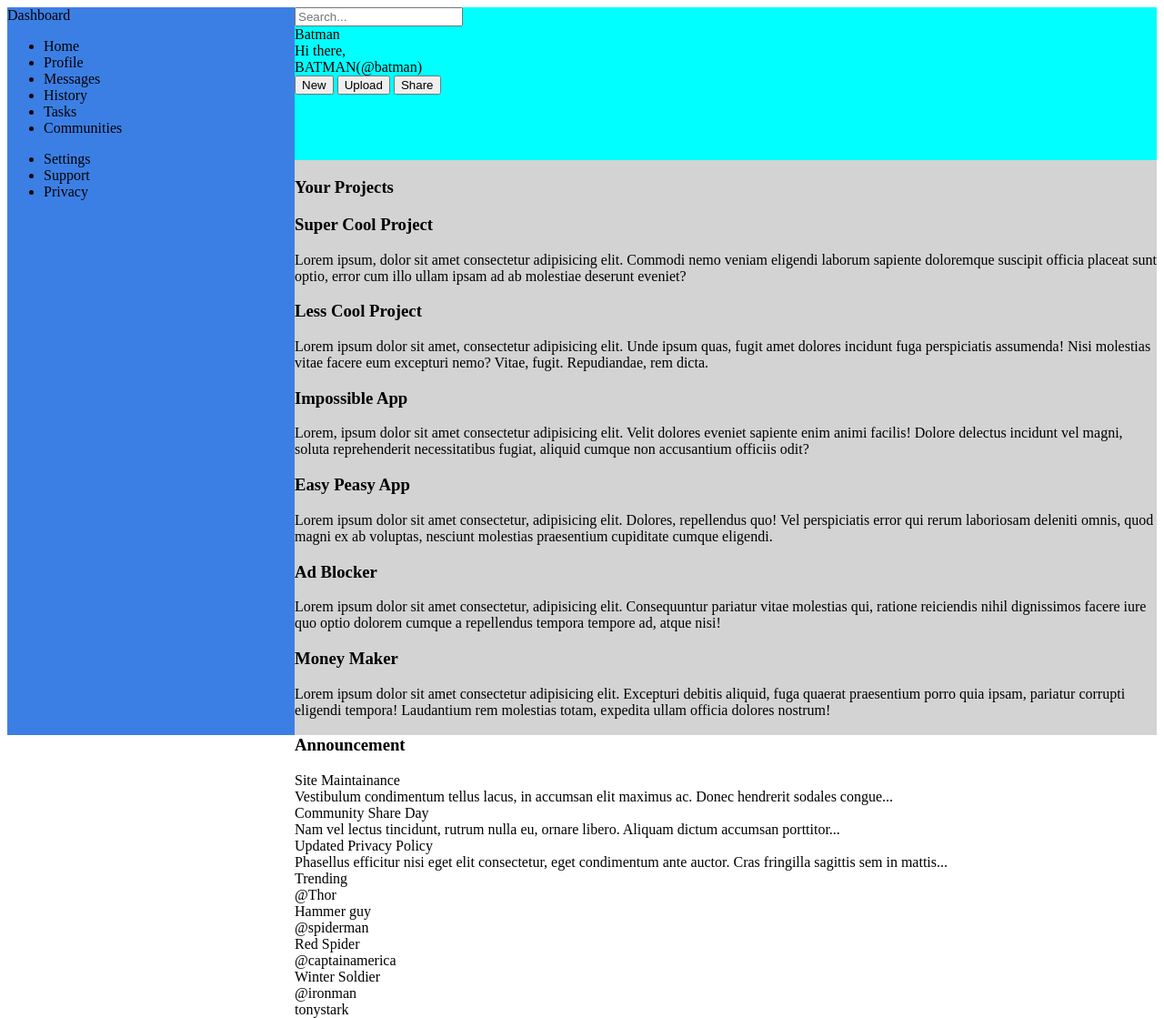
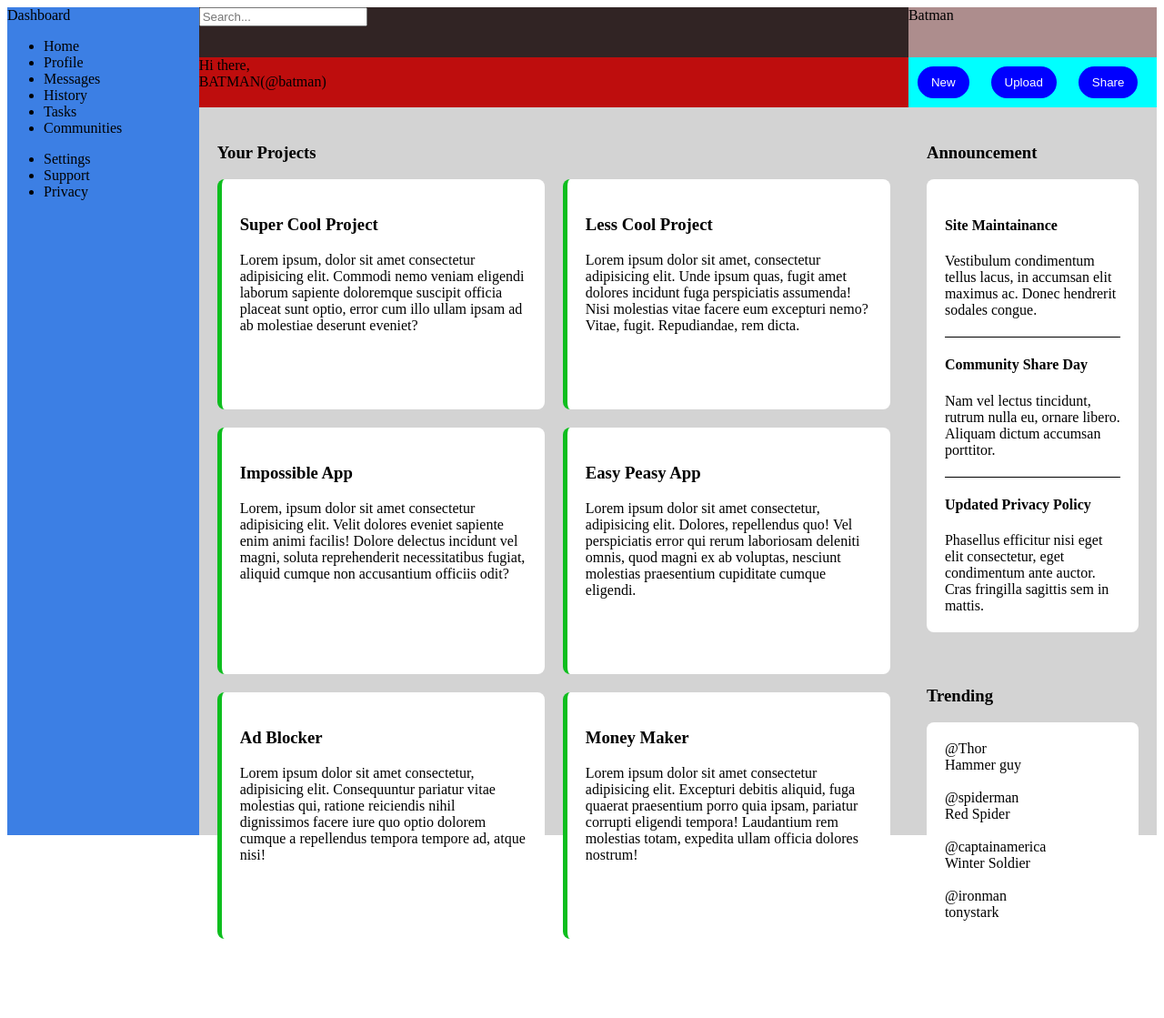
Before and after one commit to tamoreo/dashboard, a plain HTML site: page index.html in a window 1280 px wide. Shown: the whole page at 91% size. After the commit the page ends 1052 px from the top, so only its background shows below. Drawn offline with Linux system fonts and the light colour scheme.

Commit message:
add dashboard

```diff
--- a/index.html
+++ b/index.html
@@ -9,7 +9,7 @@
   <body>
     <div class="container">
       <header class="header">
-        <div class="searchbar">
+        <div class="search-bar">
             <input type="search" placeholder="Search..." />
          </div>
 
@@ -18,14 +18,13 @@
          </div>
 
         <div class="greet-user">
-            <div class="smltxt">Hi there,</div>
-            <div class="lrgtxt"> BATMAN(@batman)</div>
+            <div class="greeting">Hi there,</div><div class="username">BATMAN(@batman)</div>
         </div>
 
-        <div class="buttons" >
-          <button>New</button>
-          <button>Upload</button>
-          <button>Share</button>
+        <div class="buttons">
+          <button class="btn">New</button>
+          <button class="btn">Upload</button>
+          <button class="btn">Share</button>
         </div>
       </header>
 
@@ -50,7 +49,8 @@
       </sidebar>
       <main class="main-content">
         <div class="projects">
-          <div class="projects-head"><h3>Your Projects</h3></div>
+          <div><h3>Your Projects</h3></div>
+          <div class="items">
             <div class="item">
             <div><h3>Super Cool Project</h3></div>
             Lorem ipsum, dolor sit amet consectetur adipisicing elit. Commodi nemo veniam eligendi laborum sapiente doloremque suscipit officia placeat sunt optio, error cum illo ullam ipsam ad ab molestiae deserunt eveniet?</div>
@@ -70,47 +70,36 @@
             <h3>Money Maker</h3>
             Lorem ipsum dolor sit amet consectetur adipisicing elit. Excepturi debitis aliquid, fuga quaerat praesentium porro quia ipsam, pariatur corrupti eligendi tempora! Laudantium rem molestias totam, expedita ullam officia dolores nostrum!</div>
         </div>
+</div>
 
         <div class="announce">
-          <div class="announcement-head"><h3>Announcement</h3></div>
-        <div class="announcement">
+          <div><h3>Announcement</h3></div>
+          <div class="announcement">
            <div class="first">
-             <div class="heading">Site Maintainance</div>
-             <div class="content">Vestibulum condimentum tellus lacus, in accumsan elit maximus ac. Donec hendrerit sodales congue...</div>
+             <div class="heading"><h4>Site Maintainance</h4></div>
+             <div>Vestibulum condimentum tellus lacus, in accumsan elit maximus ac. Donec hendrerit sodales congue.</div>
            </div>
           <div class="second">
-          <div class="heading">Community Share Day</div>
-          <div class="content">Nam vel lectus tincidunt, rutrum nulla eu, ornare libero. Aliquam dictum accumsan porttitor...</div>
+          <div class="heading"><h4>Community Share Day</h4></div>
+          <div>Nam vel lectus tincidunt, rutrum nulla eu, ornare libero. Aliquam dictum accumsan porttitor.</div>
           </div>
           <div class="third">
-          <div class="heading">Updated Privacy Policy</div>
-           <div class="content">Phasellus efficitur nisi eget elit consectetur, eget condimentum ante auctor. Cras fringilla sagittis sem in mattis...</div>
+          <div class="heading"><h4>Updated Privacy Policy</h4></h4></div>
+           <div>Phasellus efficitur nisi eget elit consectetur, eget condimentum ante auctor. Cras fringilla sagittis sem in mattis.</div>
+          </div>
+         </div>
         </div>
-         </div>
-         </div>
 
          <div class="trend">
-           <div class="trend-head">Trending</div>
+           <div><h3>Trending</h3></div>
         <div class="trending">
-        <div class="trend1">
-          <div>@Thor</div>
-          <div>Hammer guy</div>
-        </div>
-
-        <div class="trend2">
-          <div>@spiderman</div>
-          <div>Red Spider</div>
-        </div>
-
-        <div class="trend3">
-          <div>@captainamerica</div>
-          <div>Winter Soldier</div>
-        </div>
-
-        <div class="trend4">
-          <div>@ironman</div>
-          <div>tonystark</div>
-        </div>
+          <div>@Thor<br>Hammer guy</div>
+            <br>
+          <div>@spiderman<br>Red Spider</div>
+            <br>
+          <div>@captainamerica<br>Winter Soldier</div>
+            <br>
+          <div>@ironman<br>tonystark</div>
         </div>
         </div>
 
--- a/styles.css
+++ b/styles.css
@@ -1,7 +1,10 @@
+body {
+  height: 100vh;
+}
 .container {
   display: grid;
   height: 100vh;
-  grid-template-columns: 1fr 1fr 1fr 1fr;
+  grid-template-columns: 0.6fr 1fr 1fr 1fr;
   grid-template-rows: 0.8fr 1fr 1fr 1fr;
   grid-template-areas:
     "side-bar header header header"
@@ -15,6 +18,15 @@
   grid-area: header;
 }
 
+.btn {
+  border: none;
+  background-color: blue;
+  border-radius: 20px;
+  color: white;
+  padding: 10px 15px;
+  margin: 10px;
+}
+
 .side-bar {
   background-color: #3c7fe4;
   grid-area: side-bar;
@@ -24,3 +36,94 @@
   background-color: #d3d3d3;
   grid-area: main-content;
 }
+
+header {
+  display: grid;
+  color: #000;
+  background-color: #fff;
+  grid-template-columns: 1fr 1fr 0.7fr;
+  grid-template-rows: 1fr 1fr;
+  grid-template-areas:
+    "search-bar search-bar user-info"
+    "greeting greeting buttons";
+}
+
+.search-bar {
+  background-color: #312424;
+  grid-area: search-bar;
+}
+
+.user-info {
+  background-color: #ad8d8d;
+  grid-area: user-info;
+}
+
+.greet-user {
+  background-color: #be0d0d;
+  grid-area: greeting;
+}
+
+.buttons {
+  grid-area: buttons;
+}
+
+.main-content {
+  display: grid;
+  color: #000;
+  height: 100vh;
+  grid-template-columns: 1fr 1fr 0.7fr;
+  grid-template-rows: repeat(3, auto);
+  grid-template-areas:
+    "projects projects announce"
+    "projects projects ."
+    "projects projects trend";
+}
+
+.projects {
+  grid-area: projects;
+  display: grid;
+  grid-template-rows: auto 1fr;
+  padding: 20px;
+}
+
+.projects .items {
+  display: grid;
+  grid-template-columns: repeat(2, 1fr);
+  grid-template-rows: repeat(3, auto);
+  gap: 20px;
+}
+
+.item {
+  background-color: #fff;
+  padding: 20px;
+  border-radius: 8px;
+  border-left: #0dbe1e 5px solid;
+  margin: 0;
+}
+
+.announce {
+  grid-area: announce;
+  margin: 20px;
+}
+.announcement {
+  background-color: #fff;
+  padding: 20px;
+  border-radius: 8px;
+}
+
+.first,
+.second {
+  padding-bottom: 20px;
+  border-bottom: 1px solid black;
+}
+
+.trend {
+  grid-area: trend;
+  margin: 20px;
+}
+
+.trending {
+  background-color: #fff;
+  padding: 20px;
+  border-radius: 8px;
+}
```
